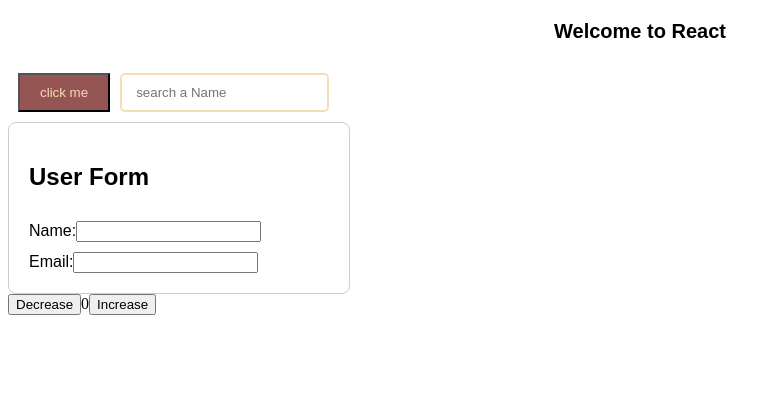
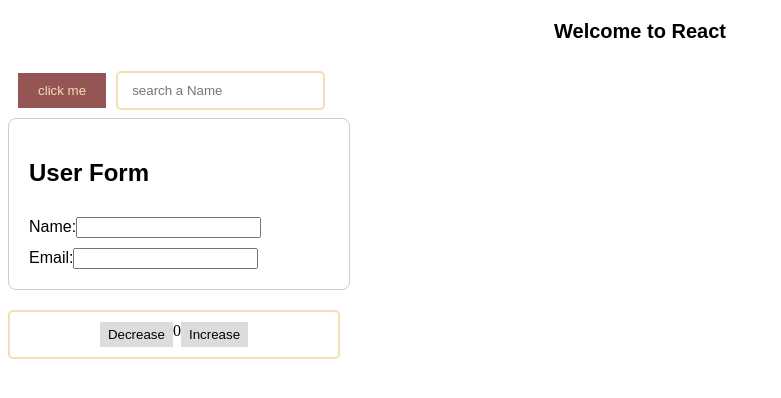
Before and after one commit to SATYAM08RAJPUT/React-Practices-set, a React (Vite) app: page / in a window 1280 px wide. Shown: the top 398 px of the page, without its empty margins (0-781 px from the left). Built offline with nearby package versions, Linux system fonts and the light colour scheme.

Commit message:
add some CSS

```diff
--- a/src/Counter/conunter.css
+++ b/src/Counter/conunter.css
@@ -0,0 +1,14 @@
+.btn-container{
+    display: flex;
+        padding: 10px 14px;
+        width: 300px;
+   margin-top: 20px;
+    border-radius: 5px;
+    border: solid 2px wheat;
+    justify-content: center;
+}
+button{
+    padding: 5px 8px;
+    background-color: gainsboro;
+    border: navy;
+}
--- a/src/Counter/counter.jsx
+++ b/src/Counter/counter.jsx
@@ -1,4 +1,5 @@
 import { useState } from "react"
+import "./conunter.css"
 
 const Counter = () => {
     const [number,setNumber] =useState(0)
@@ -12,7 +13,7 @@ const Counter = () => {
     }
     return(
         <>
-        <div>
+        <div className="btn-container">
             <button onClick={decreseFun}>Decrease</button>
             {number}
                 <button onClick={incrseFun}>Increase</button>
```
